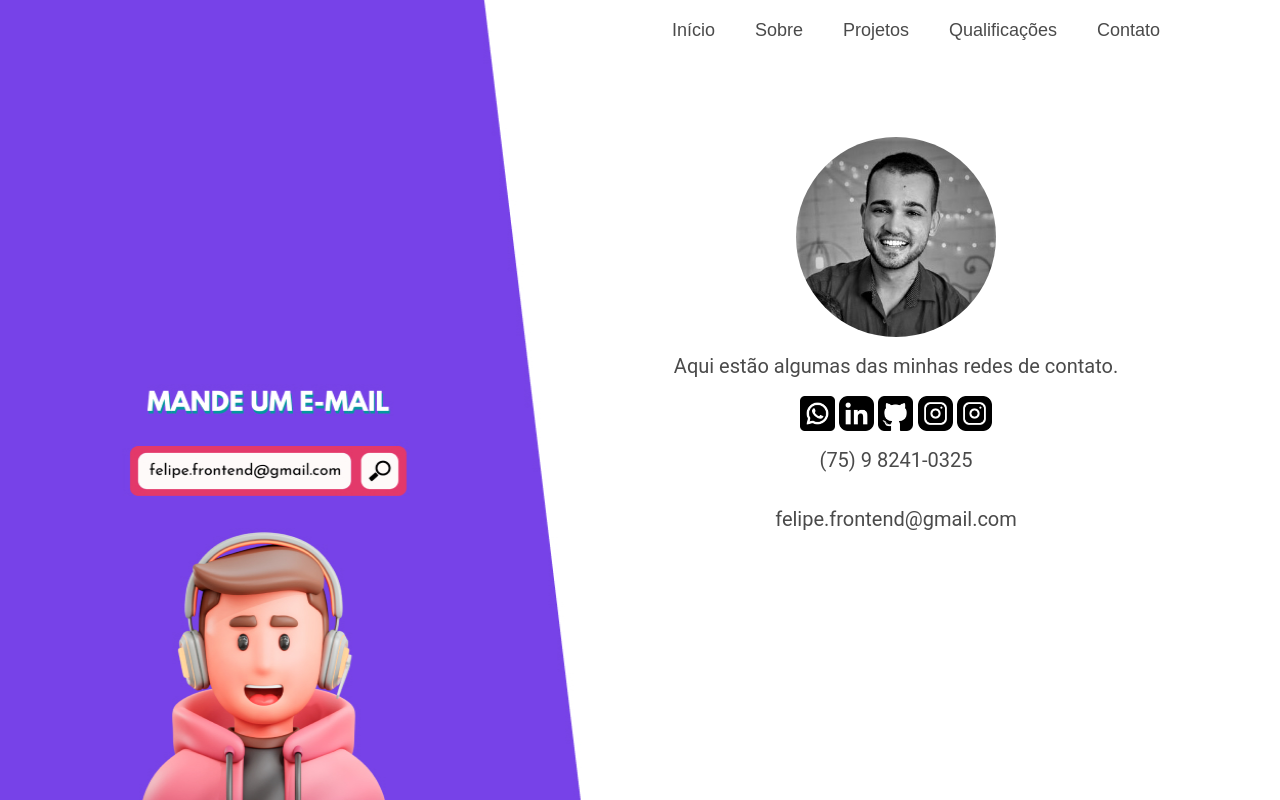
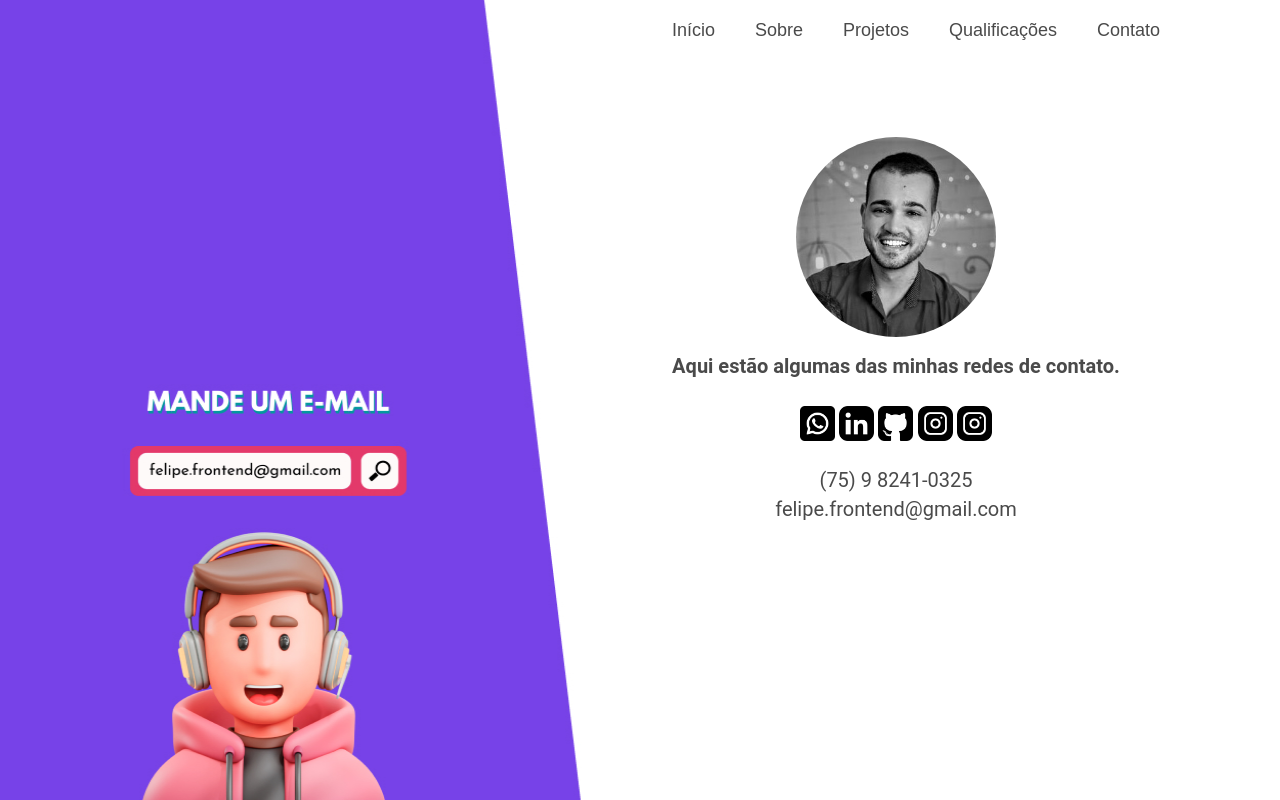
Before and after one commit to felipenmatos/felipenmatos.github.io, a React (Create React App) app: page /Contato in a window 1280 px wide. Built offline with nearby package versions, Linux system fonts and the light colour scheme.

Commit message:
style: custom favicon implementation

```diff
--- a/src/Components/BodyContact/contact.tsx
+++ b/src/Components/BodyContact/contact.tsx
@@ -41,7 +41,7 @@ const Photo = styled.img`
 const Subtitle = styled.p`
   font-family: "Roboto";
 
-  font-weight: 400;
+  font-weight: 700;
   font-size: 20px;
   line-height: 19px;
 
@@ -49,6 +49,7 @@ const Subtitle = styled.p`
 `;
 
 const RowIcons = styled.div`
+  margin-top: 10px;
   width: 200px;
   display: flex;
   flex-direction: row;
@@ -62,8 +63,9 @@ const Img = styled.img`
 `;
 
 const CellNumber = styled.p`
+  margin-top: 30px;
+  margin-bottom: -10px;
   font-family: "Roboto";
-
   font-weight: 400;
   font-size: 20px;
   line-height: 19px;
```
Also changed, not shown: src/icons/Background-Mobile.jpg.
